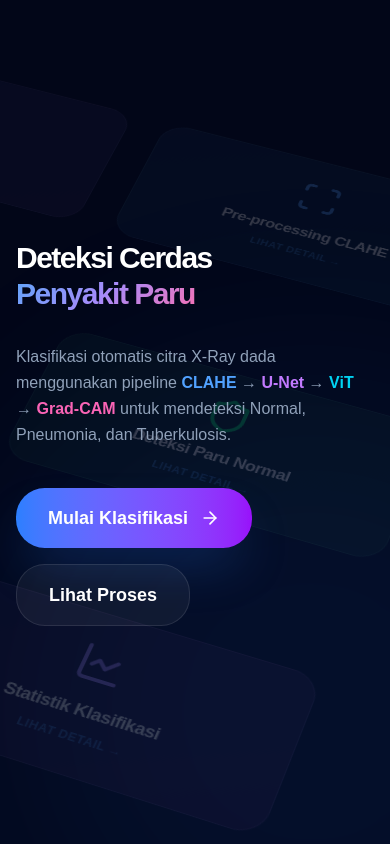
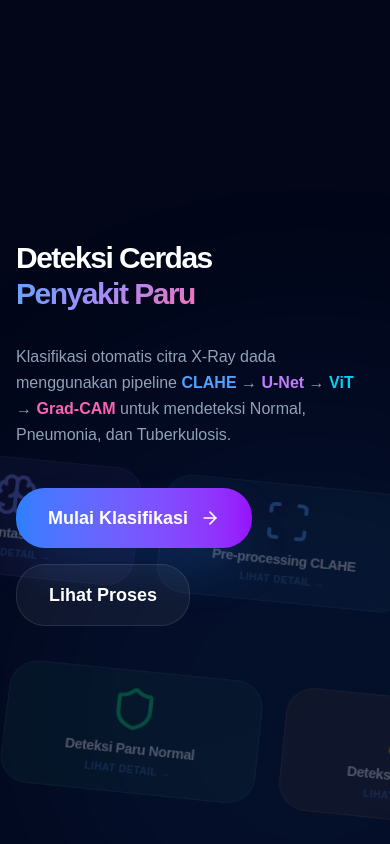
Before and after one commit to WiMProject/sekeripsi, a React (Vite) app in the folder frontend/: page / in a window 390 px wide. Shown: the top 844 px of the page. Built offline with nearby package versions, Linux system fonts and the light colour scheme.

Commit message:
Optimize HeroParallax dimensions, rotations, and spacing for mobile viewports

```diff
--- a/frontend/src/components/ui/hero-parallax.tsx
+++ b/frontend/src/components/ui/hero-parallax.tsx
@@ -26,28 +26,31 @@ export const HeroParallax = ({
 
   const springConfig = { stiffness: 80, damping: 25, mass: 1 };
 
+  // Deteksi ukuran mobile secara dinamis untuk penyesuaian parameter animasi
+  const isMobile = typeof window !== "undefined" && window.innerWidth < 768;
+
   const translateX = useSpring(
-    useTransform(scrollYProgress, [0, 1], [0, 1000]),
+    useTransform(scrollYProgress, [0, 1], [0, isMobile ? 400 : 1000]),
     springConfig
   );
   const translateXReverse = useSpring(
-    useTransform(scrollYProgress, [0, 1], [0, -1000]),
+    useTransform(scrollYProgress, [0, 1], [0, isMobile ? -400 : -1000]),
     springConfig
   );
   const rotateX = useSpring(
-    useTransform(scrollYProgress, [0, 0.2], [15, 0]),
+    useTransform(scrollYProgress, [0, 0.2], [isMobile ? 5 : 15, 0]),
     springConfig
   );
   const opacity = useSpring(
-    useTransform(scrollYProgress, [0, 0.2], [0.2, 1]),
+    useTransform(scrollYProgress, [0, 0.2], [0.3, 1]),
     springConfig
   );
   const rotateZ = useSpring(
-    useTransform(scrollYProgress, [0, 0.2], [20, 0]),
+    useTransform(scrollYProgress, [0, 0.2], [isMobile ? 6 : 20, 0]),
     springConfig
   );
   const translateY = useSpring(
-    useTransform(scrollYProgress, [0, 0.2], [-700, 200]),
+    useTransform(scrollYProgress, [0, 0.2], [isMobile ? -250 : -700, isMobile ? 50 : 200]),
     springConfig
   );
 
@@ -65,7 +68,7 @@ export const HeroParallax = ({
           opacity,
         }}
       >
-        <motion.div className="flex flex-row-reverse space-x-reverse space-x-10 mb-10">
+        <motion.div className="flex flex-row-reverse space-x-reverse space-x-6 md:space-x-10 mb-6 md:mb-10">
           {firstRow.map((product) => (
             <ProductCard
               product={product}
@@ -74,7 +77,7 @@ export const HeroParallax = ({
             />
           ))}
         </motion.div>
-        <motion.div className="flex flex-row space-x-10 mb-10">
+        <motion.div className="flex flex-row space-x-6 md:space-x-10 mb-6 md:mb-10">
           {secondRow.map((product) => (
             <ProductCard
               product={product}
@@ -83,7 +86,7 @@ export const HeroParallax = ({
             />
           ))}
         </motion.div>
-        <motion.div className="flex flex-row-reverse space-x-reverse space-x-10">
+        <motion.div className="flex flex-row-reverse space-x-reverse space-x-6 md:space-x-10">
           {thirdRow.map((product) => (
             <ProductCard
               product={product}
@@ -167,7 +170,7 @@ export const ProductCard = ({
         y: -20,
       }}
       key={product.title}
-      className="group/product h-72 w-[25rem] relative flex-shrink-0 transform-gpu"
+      className="group/product h-48 w-[16rem] md:h-72 md:w-[25rem] relative flex-shrink-0 transform-gpu"
     >
       <Link
         to={product.link}
@@ -184,7 +187,7 @@ export const ProductCard = ({
               alt={product.title}
             />
           ) : (
-            <div className="flex flex-col items-center justify-between h-full w-full p-8 text-center bg-slate-900/40">
+            <div className="flex flex-col items-center justify-between h-full w-full p-4 md:p-8 text-center bg-slate-900/40">
               <div className="flex-1 flex items-center justify-center">
                 {product.icon && (
                   <div className="text-white group-hover/product:scale-110 transition-transform duration-500">
@@ -192,11 +195,11 @@ export const ProductCard = ({
                   </div>
                 )}
               </div>
-              <div className="w-full mt-4">
-                <h3 className="text-white font-bold text-lg tracking-tight mb-2">
+              <div className="w-full mt-2 md:mt-4">
+                <h3 className="text-white font-bold text-sm md:text-lg tracking-tight mb-1 md:mb-2">
                   {product.title}
                 </h3>
-                <p className="text-xs text-blue-400 font-semibold uppercase tracking-wider opacity-60 group-hover/product:opacity-100 transition-opacity duration-300">
+                <p className="text-[10px] md:text-xs text-blue-400 font-semibold uppercase tracking-wider opacity-60 group-hover/product:opacity-100 transition-opacity duration-300">
                   Lihat Detail →
                 </p>
               </div>
```
